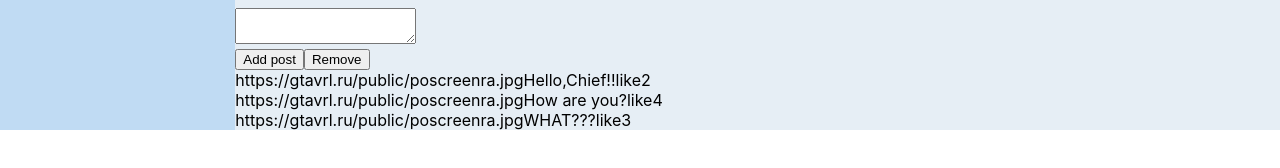
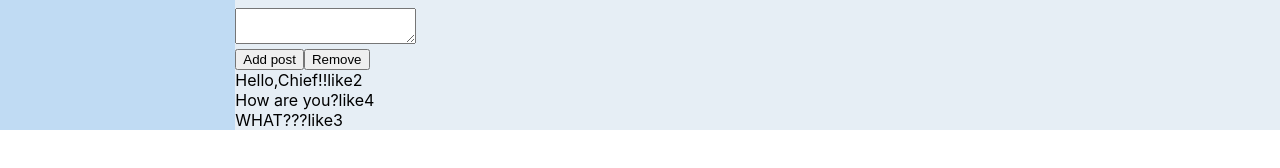
Before and after one commit to Mazini65/SDSD, a React (Create React App) app: page /contant in a window 1280 px wide. Shown: the part 652-820 px from the top of the page. Built offline with nearby package versions, Linux system fonts and the light colour scheme.

Commit message:
rerender

```diff
--- a/src/App.js
+++ b/src/App.js
@@ -18,7 +18,7 @@ const App = (props) => {
     <Header />
     <Navbar />
       <div className='App-wrapper-contant'>
-        <Route path='/contant' render={() => <Contant class = '.contant' posts={props.state.contantPage.posts}/>}/>
+          <Route path='/contant' render={() => <Contant class='.contant' posts={props.state.contantPage.posts} addPost={props.addPost}/>}/>
         <Route path='/dialogs' render={() => <Dialogs dialogs={props.state.messagePage.dialogs} messages={props.state.messagePage.messages}/>}/>
         <Route path='/news' component={News} />
         <Route path='/music' component={Music} />
--- a/src/components/Contant/Contant.jsx
+++ b/src/components/Contant/Contant.jsx
@@ -10,7 +10,7 @@ const Contant = (props) => {
         <ContantInfo />
       </div>
       <div>
-        <MyPosts posts={props.posts} />
+        <MyPosts posts={props.posts} addPost={props.addPost} />
       </div>
     </div>
   );
--- a/src/components/Contant/My posts/MyPosts.jsx
+++ b/src/components/Contant/My posts/MyPosts.jsx
@@ -14,7 +14,8 @@ const MyPosts = (props) => {
   let newPostElement = React.createRef();
   let addPost = () => {
     let postElement = newPostElement.current.value;
-    alert(postElement);
+    props.addPost(postElement);
+    newPostElement.current.value = "";
   };
   return (
     <div>
--- a/src/components/Dialogs/Comments/Comment/Comment.jsx
+++ b/src/components/Dialogs/Comments/Comment/Comment.jsx
@@ -4,6 +4,7 @@ const Comment = () => {
   let addComment = () => {
     let commentElement = newCommentElement.current.value;
     alert(commentElement);
+    newCommentElement.current.value = "";
   };
   return (
     <div>
--- a/src/index.js
+++ b/src/index.js
@@ -1,18 +1,9 @@
-import React from 'react';
-import ReactDOM from 'react-dom';
-import './index.css';
-import App from './App';
+import state from './redux/state';
+import rerenderEntireTree from './render';
 import reportWebVitals from './reportWebVitals';
-import state from './redux/state'
 
+rerenderEntireTree(state);
 
-
-ReactDOM.render(
-  <React.StrictMode>
-    <App state={state}/>
-  </React.StrictMode>,
-  document.getElementById('root')
-);
 
 // If you want to start measuring performance in your app, pass a function
 // to log results (for example: reportWebVitals(console.log))
--- a/src/redux/state.js
+++ b/src/redux/state.js
@@ -1,23 +1,25 @@
+import rerenderEntireTree from "../render";
+
 let state = {
   contantPage: {
 posts:[
-  {
+   {
+    id:1,
     message: "Hello,Chief!!",
     likesCount: 2,
     text: "like",
-    src: "https://gtavrl.ru/public/poscreenra.jpg",
   },
-  {
+   {
+    id:2,
     message: "How are you?",
     likesCount: 4,
-    text: "like",
-    src: "https://gtavrl.ru/public/poscreenra.jpg",
+    text: "like"
   },
-  {
+   {
+    id:3,
     message: "WHAT???",
     likesCount: 3,
     text: "like",
-    src: "https://gtavrl.ru/public/poscreenra.jpg",
   },
 ]
   },
@@ -36,4 +38,14 @@ messages:[
     ]
     }
 }
+export let addPost = (postMessage) => {
+  let newPost = {
+    id: 4,
+    message: postMessage,
+    likesCount: 0,
+    text: "like",
+  };
+  state.contantPage.posts.push(newPost);
+  rerenderEntireTree(state);
+  }
 export default state
--- /dev/null
+++ b/src/render.js
@@ -0,0 +1,15 @@
+import React from 'react';
+import ReactDOM from 'react-dom';
+import './index.css';
+import App from './App';
+import { addPost } from './redux/state';
+
+let rerenderEntireTree = (state) => {
+   ReactDOM.render(
+  <React.StrictMode>
+    <App state={state} addPost={addPost}/>
+  </React.StrictMode>,
+  document.getElementById('root')
+);
+}
+export default rerenderEntireTree;
```
